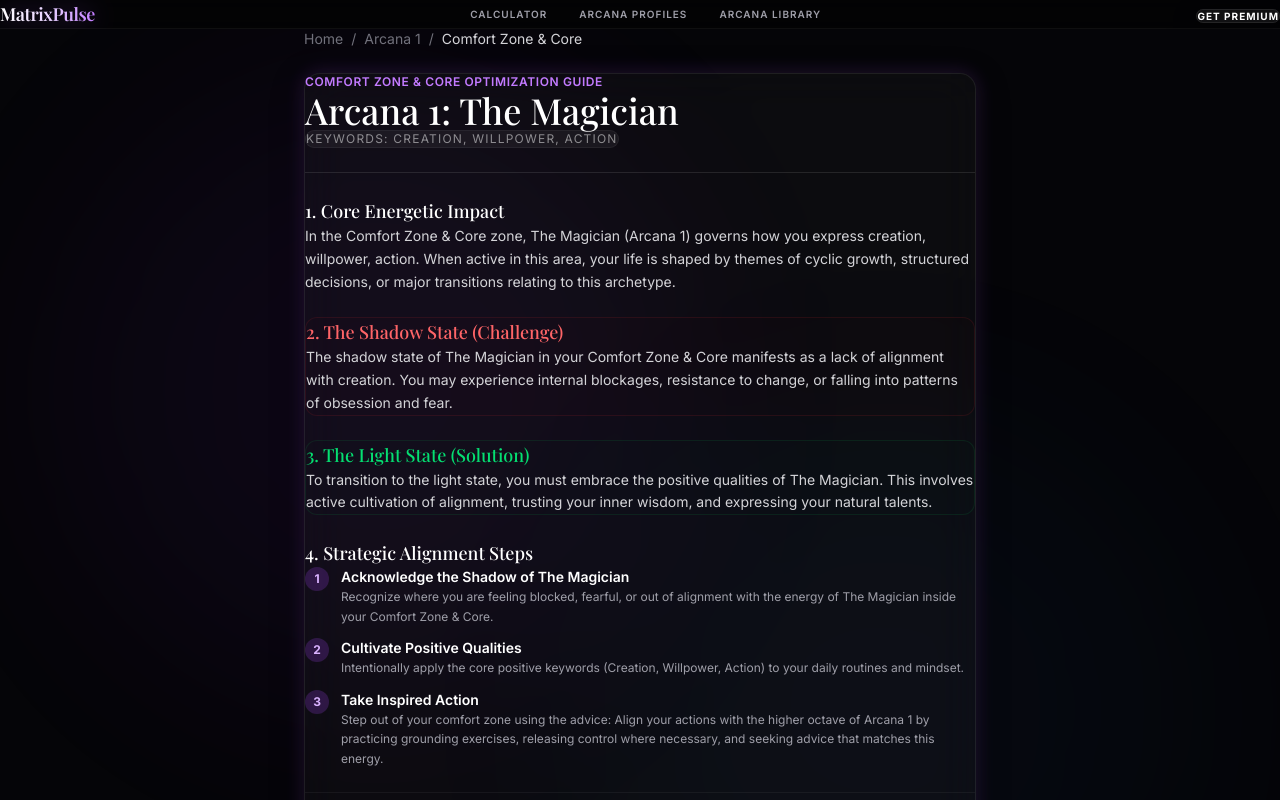
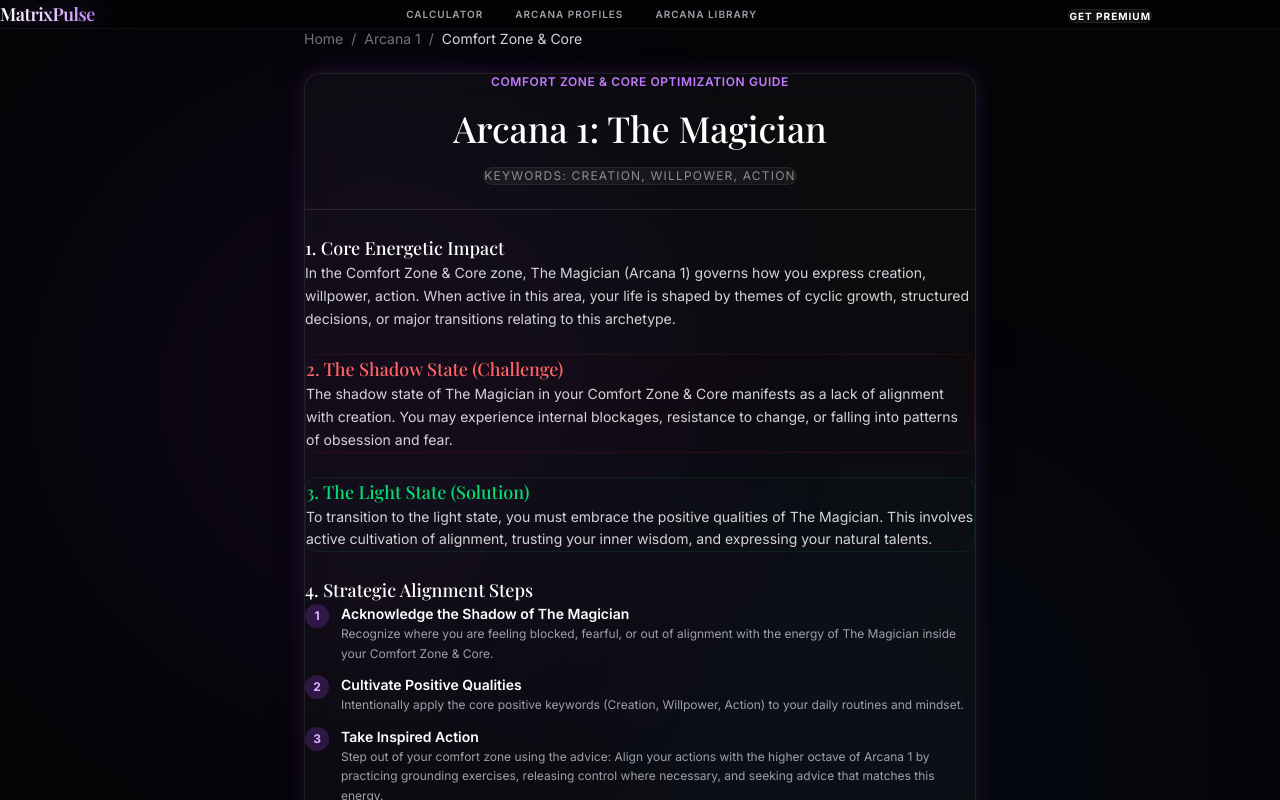
Before and after one commit to sarwech-odho/MatrixPulse, a Next.js app: page /meaning/1/comfort in a window 1280 px wide. Shown: the top 800 px of the page. Built offline with nearby package versions, Linux system fonts and the light colour scheme.

Commit message:
design: align Navbar items and resolve title keywords overlap

```diff
--- a/app/meaning/[arcana]/[zone]/page.tsx
+++ b/app/meaning/[arcana]/[zone]/page.tsx
@@ -126,14 +126,14 @@ export default async function ArcanaZoneSpokePage({ params }: Props) {
 
         <GlassCard glow={true} className="flex flex-col gap-6">
           {/* Header Block */}
-          <div>
-            <span className="text-purple-400 font-semibold tracking-wider text-xs uppercase mb-2 block">
+          <div className="flex flex-col items-center gap-4 text-center">
+            <span className="text-purple-400 font-semibold tracking-wider text-xs uppercase">
               {zoneName} Optimization Guide
             </span>
-            <h1 className="font-serif text-3xl md:text-4xl text-white font-medium mb-2">
+            <h1 className="font-serif text-3xl md:text-4xl text-white font-medium leading-tight">
               Arcana {arcanaNum}: {data.name}
             </h1>
-            <div className="text-xs tracking-widest text-white/50 uppercase border border-white/5 bg-white/5 px-3 py-1 rounded-full w-max mx-auto mt-2">
+            <div className="text-xs tracking-widest text-white/50 uppercase border border-white/5 bg-white/5 px-3.5 py-1.5 rounded-full w-max">
               Keywords: {data.keywords}
             </div>
           </div>
--- a/app/meaning/[arcana]/page.tsx
+++ b/app/meaning/[arcana]/page.tsx
@@ -60,14 +60,14 @@ export default async function ArcanaHubPage({ params }: Props) {
 
       <div className="relative z-10 w-full max-w-2xl mx-auto flex flex-col gap-8">
         <GlassCard glow={true} className="flex flex-col gap-6 text-center">
-          <div>
-            <span className="text-purple-400 font-semibold tracking-wider text-xs uppercase mb-2 block">
+          <div className="flex flex-col items-center gap-4">
+            <span className="text-purple-400 font-semibold tracking-wider text-xs uppercase">
               Destiny Profile Hub
             </span>
-            <h1 className="font-serif text-3xl md:text-5xl text-white font-medium mb-3">
+            <h1 className="font-serif text-3xl md:text-5xl text-white font-medium leading-tight">
               Arcana {data.number}: {data.name}
             </h1>
-            <div className="text-xs tracking-widest text-white/50 uppercase border border-white/5 bg-white/5 px-3 py-1 rounded-full w-max mx-auto mt-2">
+            <div className="text-xs tracking-widest text-white/50 uppercase border border-white/5 bg-white/5 px-3.5 py-1.5 rounded-full w-max">
               Keywords: {data.keywords}
             </div>
           </div>
--- a/components/Navbar.tsx
+++ b/components/Navbar.tsx
@@ -3,8 +3,8 @@ import Link from 'next/link';
 
 export default function Navbar() {
   return (
-    <header className="relative w-full border-b border-white/5 bg-black/40 backdrop-blur-md px-8 py-4 flex items-center justify-between">
-      <div className="mx-auto max-w-7xl w-full px-4 flex items-center justify-between">
+    <header className="relative w-full border-b border-white/5 bg-black/40 backdrop-blur-md">
+      <div className="mx-auto max-w-6xl w-full px-6 py-4 flex items-center justify-between">
         {/* Left Side: Logo */}
         <Link href="/" className="font-serif text-lg font-semibold tracking-tight text-transparent bg-clip-text bg-gradient-to-r from-white via-purple-200 to-purple-400 drop-shadow-[0_0_12px_rgba(168,85,247,0.4)] hover:text-purple-300 transition-colors">
           MatrixPulse
```
